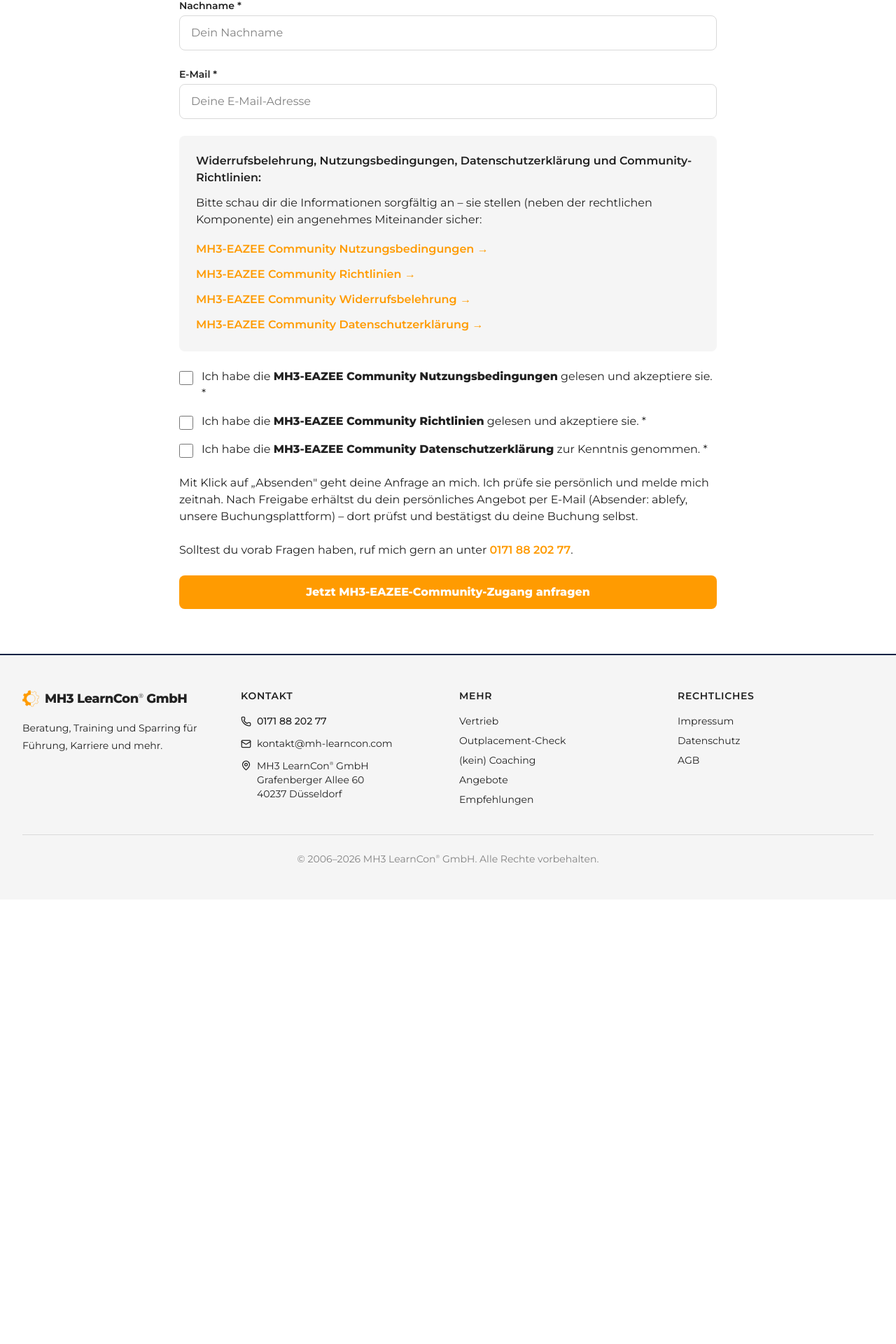
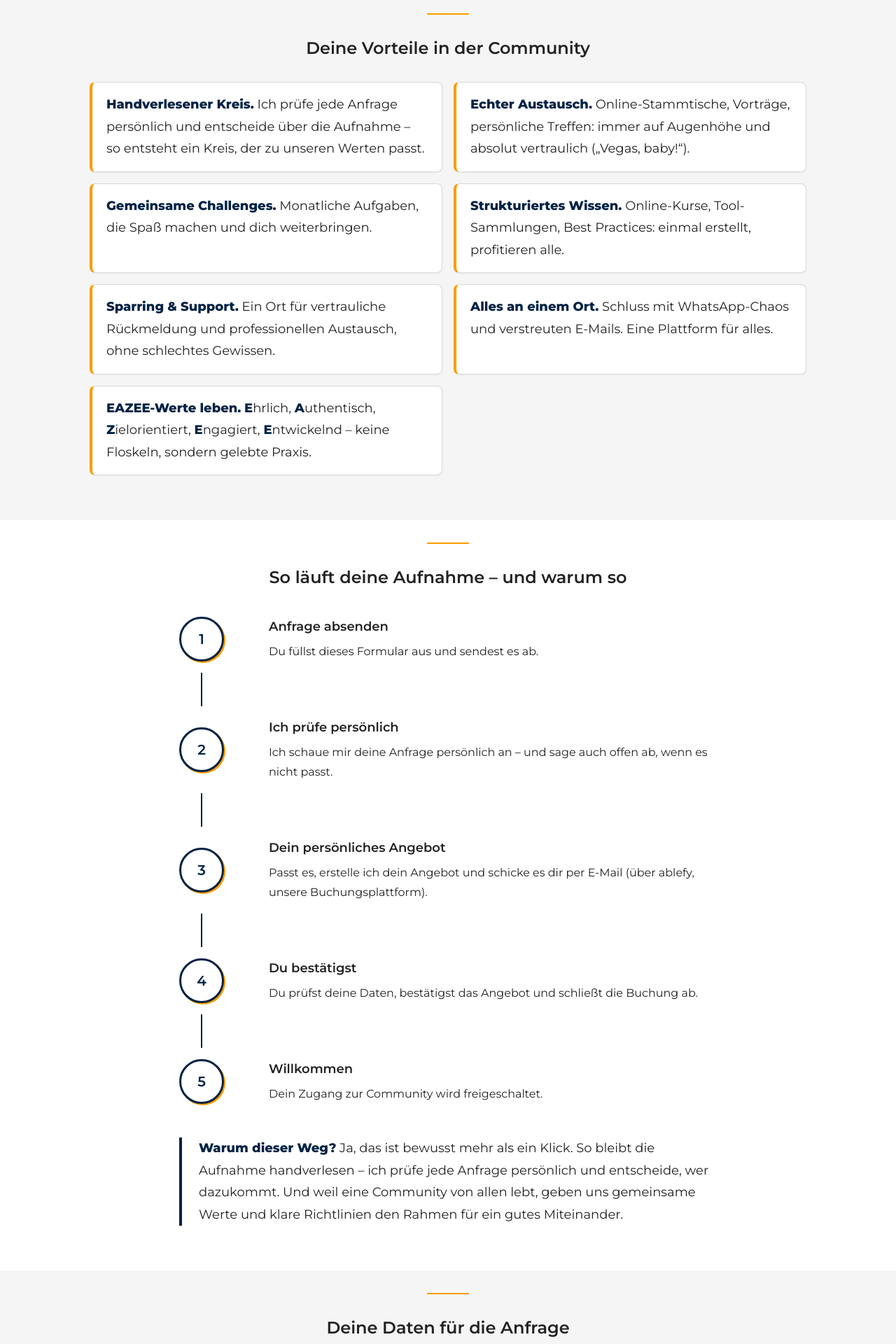
Before and after one commit to MH3-LearnCon/meine-neue-webseite-mit-js, a Next.js app: page /community/anfrage in a window 1280 px wide. Shown: the part 452-2372 px from the top of the page at 70% size. Before the commit the page ends 1737 px from the top, so only its background shows below. Built offline with nearby package versions, Linux system fonts and the light colour scheme.

Commit message:
feat(community): Anfrage-Seite angereichert (Vorteile als Themen-Karten, Aufnahmeprozess, Warum) + content-Sync + CLAUDE-Mapping

```diff
--- a/src/app/community/anfrage/page.tsx
+++ b/src/app/community/anfrage/page.tsx
@@ -1,5 +1,6 @@
 import type { Metadata } from "next";
 import { R } from "@/components/R";
+import { ProcessSteps } from "@/components/ProcessSteps";
 
 export const metadata: Metadata = {
   title: "Community-Anfrage – MH3-EAZEE",
@@ -40,28 +41,169 @@
   },
 ];
 
+const VORTEILE = [
+  {
+    title: "Handverlesener Kreis",
+    body: "Ich prüfe jede Anfrage persönlich und entscheide über die Aufnahme – so entsteht ein Kreis, der zu unseren Werten passt.",
+  },
+  {
+    title: "Echter Austausch",
+    body: "Online-Stammtische, Vorträge, persönliche Treffen: immer auf Augenhöhe und absolut vertraulich („Vegas, baby!“).",
+  },
+  {
+    title: "Gemeinsame Challenges",
+    body: "Monatliche Aufgaben, die Spaß machen und dich weiterbringen.",
+  },
+  {
+    title: "Strukturiertes Wissen",
+    body: "Online-Kurse, Tool-Sammlungen, Best Practices: einmal erstellt, profitieren alle.",
+  },
+  {
+    title: "Sparring & Support",
+    body: "Ein Ort für vertrauliche Rückmeldung und professionellen Austausch, ohne schlechtes Gewissen.",
+  },
+  {
+    title: "Alles an einem Ort",
+    body: "Schluss mit WhatsApp-Chaos und verstreuten E-Mails. Eine Plattform für alles.",
+  },
+];
+
+const AUFNAHME_SCHRITTE = [
+  {
+    step: 1,
+    title: "Anfrage absenden",
+    body: "Du füllst dieses Formular aus und sendest es ab.",
+  },
+  {
+    step: 2,
+    title: "Ich prüfe persönlich",
+    body: "Ich schaue mir deine Anfrage persönlich an – und sage auch offen ab, wenn es nicht passt.",
+  },
+  {
+    step: 3,
+    title: "Dein persönliches Angebot",
+    body: "Passt es, erstelle ich dein Angebot und schicke es dir per E-Mail (über ablefy, unsere Buchungsplattform).",
+  },
+  {
+    step: 4,
+    title: "Du bestätigst",
+    body: "Du prüfst deine Daten, bestätigst das Angebot und schließt die Buchung ab.",
+  },
+  {
+    step: 5,
+    title: "Willkommen",
+    body: "Dein Zugang zur Community wird freigeschaltet.",
+  },
+];
+
 const inputClass =
   "w-full rounded-lg border border-brand-gray-mid-light bg-white px-4 py-3 text-base text-brand-text placeholder:text-brand-gray-dark focus:border-denver-blue focus:outline-none focus:ring-1 focus:ring-denver-blue";
 
 export default function CommunityAnfragePage() {
   return (
+    <>
       <section className="bg-white px-4 py-12 sm:px-8 md:py-16 xl:px-16 2xl:px-24">
         <div className="mx-auto max-w-3xl">
           <h1 className="text-3xl font-extrabold leading-tight text-brand-text md:text-4xl">
-          Daten für deine Anfrage zum{" "}
+            Deine Anfrage für die{" "}
             <span className="whitespace-nowrap">
               MH3-EAZEE
               <R />
-          </span>
-          -Community-Zugang
+            </span>{" "}
+            Community
           </h1>
+          <p className="mt-6 text-body text-brand-text">
+            Schön, dass du dabei sein möchtest. Die MH3-EAZEE Community ist ein
+            handverlesener, geschützter Kreis – kein offenes Netzwerk. Ich prüfe jede Anfrage persönlich und entscheide über die Aufnahme. Was uns zusammenhält, sind gemeinsame Werte und klare Richtlinien für ein gutes Miteinander.
+          </p>
+        </div>
+      </section>
+
+      <section className="bg-[#F5F5F5] px-4 pt-6 pb-12 sm:px-8 md:pt-8 md:pb-16 xl:px-16 2xl:px-24">
+        <div className="mx-auto max-w-5xl">
+          <div
+            aria-hidden="true"
+            className="mx-auto mb-6 h-[2px] w-[60px] bg-orange md:mb-8"
+          />
+          <h2 className="text-center text-2xl font-semibold text-brand-text">
+            Deine Vorteile in der Community
+          </h2>
+                    <ul
+            className="mt-8 grid grid-cols-1 list-none gap-4 p-0 m-0 md:grid-cols-2"
+            role="list"
+          >
+            {VORTEILE.map((v) => (
+              <li
+                key={v.title}
+                className="rounded-lg border border-brand-gray-mid-light border-l-4 border-l-orange bg-white px-5 py-4 shadow-sm"
+              >
+                <p className="text-body text-brand-text">
+                  <span className="font-bold text-denver-blue">{v.title}.</span>{" "}
+                  {v.body}
+                </p>
+              </li>
+            ))}
+            <li className="rounded-lg border border-brand-gray-mid-light border-l-4 border-l-orange bg-white px-5 py-4 shadow-sm">
+              <p className="text-body text-brand-text">
+                <span className="font-bold text-denver-blue">
+                  EAZEE-Werte leben.
+                </span>{" "}
+                <span className="font-bold text-denver-blue">E</span>hrlich,{" "}
+                <span className="font-bold text-denver-blue">A</span>uthentisch,{" "}
+                <span className="font-bold text-denver-blue">Z</span>ielorientiert,{" "}
+                <span className="font-bold text-denver-blue">E</span>ngagiert,{" "}
+                <span className="font-bold text-denver-blue">E</span>ntwickelnd –
+                keine Floskeln, sondern gelebte Praxis.
+              </p>
+            </li>
+          </ul>
+        </div>
+      </section>
+
+      <section className="bg-white px-4 pt-6 pb-12 sm:px-8 md:pt-8 md:pb-16 xl:px-16 2xl:px-24">
+        <div className="mx-auto max-w-5xl">
+          <div
+            aria-hidden="true"
+            className="mx-auto mb-6 h-[2px] w-[60px] bg-orange md:mb-8"
+          />
+          <h2 className="text-center text-2xl font-semibold text-brand-text">
+            So läuft deine Aufnahme – und warum so
+          </h2>
+          <ProcessSteps
+            steps={AUFNAHME_SCHRITTE}
+            containerClassName="mx-auto max-w-3xl"
+          />
+          <div className="mx-auto mt-12 max-w-3xl border-l-4 border-denver-blue pl-6">
+            <p className="text-body text-brand-text">
+              <span className="font-bold text-denver-blue">
+                Warum dieser Weg?
+              </span>{" "}
+              Ja, das ist bewusst mehr als ein Klick. So bleibt die Aufnahme handverlesen – ich prüfe jede Anfrage persönlich und entscheide, wer dazukommt. Und weil eine Community von allen lebt, geben uns gemeinsame Werte und klare Richtlinien den Rahmen für ein gutes Miteinander.
+            </p>
+          </div>
+        </div>
+      </section>
+
+      <section className="bg-[#F5F5F5] px-4 pt-6 pb-12 sm:px-8 md:pt-8 md:pb-16 xl:px-16 2xl:px-24">
+        <div className="mx-auto max-w-3xl">
+          <div
+            aria-hidden="true"
+            className="mx-auto mb-6 h-[2px] w-[60px] bg-orange md:mb-8"
+          />
+          <h2 className="text-center text-2xl font-semibold text-brand-text">
+            Deine Daten für die Anfrage
+          </h2>
           <p className="mt-6 text-body text-brand-text">
             Trage bitte die Daten ein, die du für deine Community-Anfrage
             verwenden möchtest. Sie sind – nach Freigabe – die Grundlage für dein
             persönliches Angebot.
           </p>
 
-        <form action={ANFRAGE_ENDPOINT} method="post" className="mt-10 space-y-6">
+          <form
+            action={ANFRAGE_ENDPOINT}
+            method="post"
+            className="mt-10 space-y-6"
+          >
             <div>
               <label
                 htmlFor="firstname"
@@ -114,7 +256,7 @@
               />
             </div>
 
-          <div className="rounded-lg bg-[#F5F5F5] p-6">
+            <div className="rounded-lg bg-white p-6">
               <p className="text-base font-semibold text-brand-text">
                 Widerrufsbelehrung, Nutzungsbedingungen, Datenschutzerklärung und
                 Community-Richtlinien:
@@ -208,5 +350,6 @@
           </form>
         </div>
       </section>
+    </>
   );
 }
```
Also changed, not shown: content/Community_Anfrage_Texte_MH3_v1.md (+27 -5 lines). Lines whose indentation alone changed are shown as unchanged.
